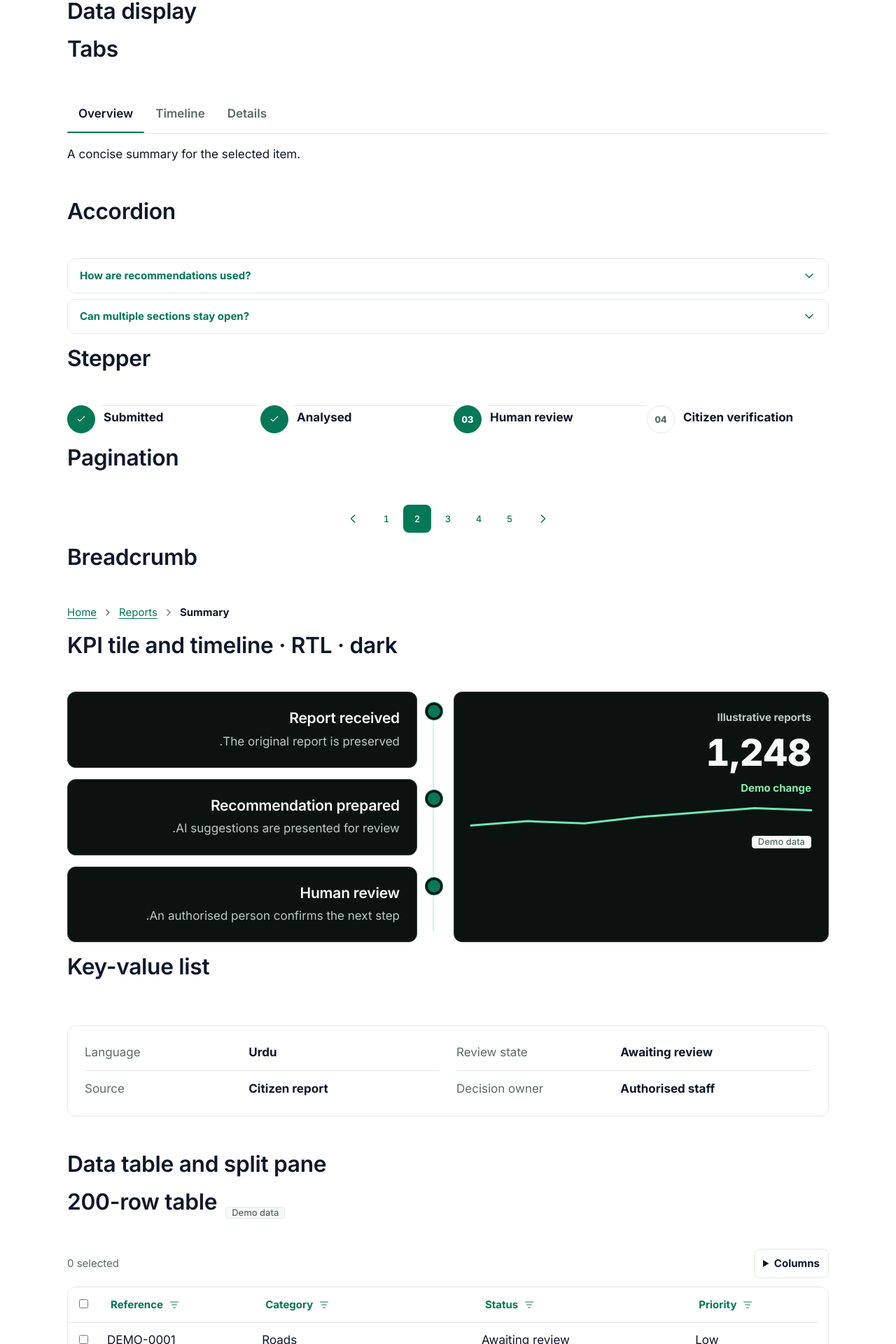
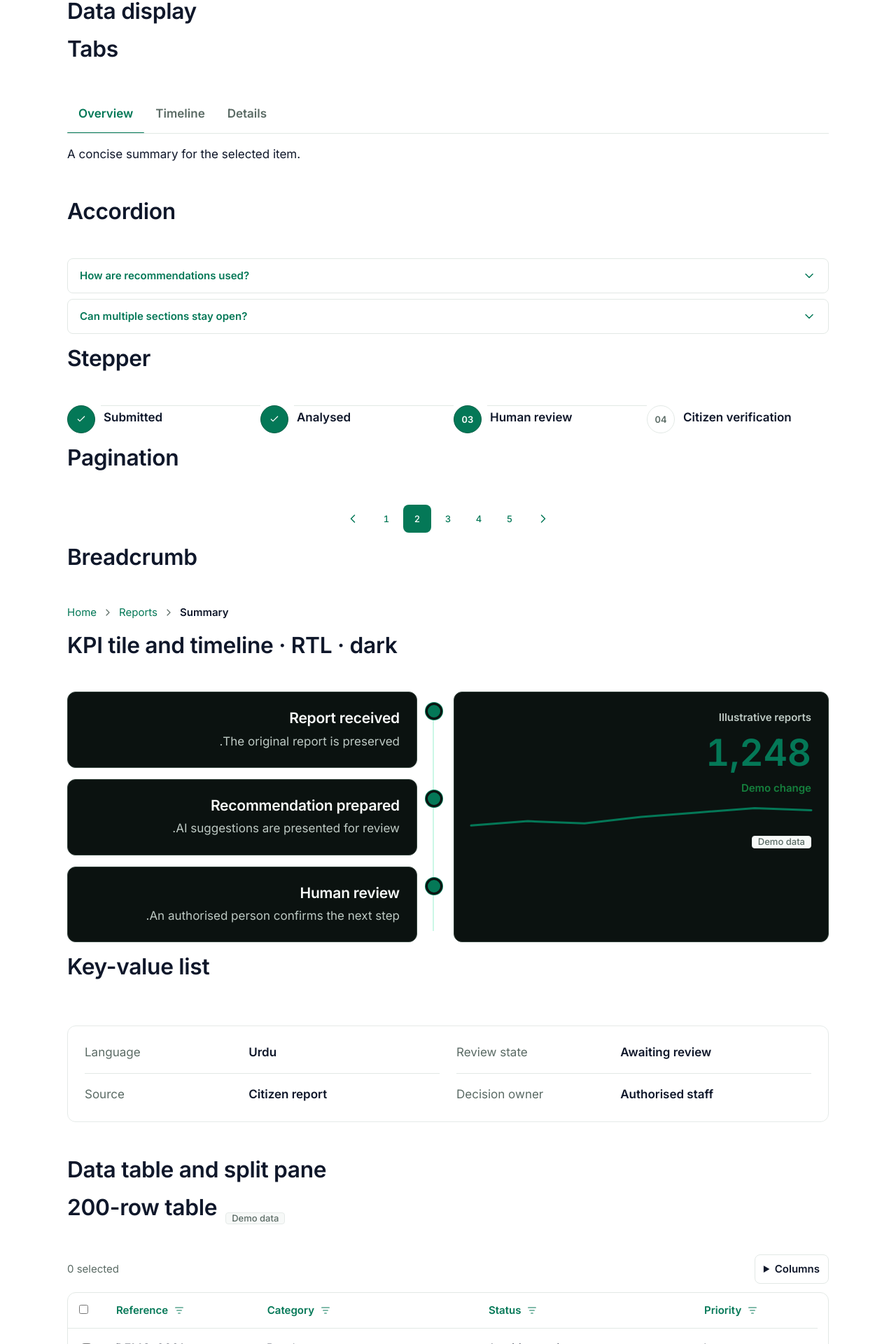
Before and after one commit to fa2023-fyp/Civic-Lens-AI, a React (Vite) app: page /dev/ui in a window 1280 px wide. Shown: the part 9983-11903 px from the top of the page at 70% size. Built offline with nearby package versions, Linux system fonts and the light colour scheme; a web font is replaced by a local one.

Commit message:
style(ui): clean tables, tabs, timeline and KPI tiles

```diff
--- a/src/components/ui/Accordion/Accordion.css
+++ b/src/components/ui/Accordion/Accordion.css
@@ -6,7 +6,7 @@
 .ui-accordion__item {
   overflow: hidden;
   border: var(--border-width) solid var(--border);
-  border-radius: var(--radius-2);
+  border-radius: var(--radius-1);
   background: var(--surface);
 }
 
@@ -28,7 +28,7 @@
 }
 
 .ui-accordion__title {
-  font-weight: 700;
+  font-weight: 600;
 }
 
 .ui-accordion__icon {
--- a/src/components/ui/Breadcrumb/Breadcrumb.css
+++ b/src/components/ui/Breadcrumb/Breadcrumb.css
@@ -23,14 +23,12 @@
 
 .ui-breadcrumb__item a {
   color: var(--brand);
-  text-decoration: underline;
-  text-underline-offset: 0.2em;
 }
 
 .ui-breadcrumb__item [aria-current='page'] {
   overflow: hidden;
   color: var(--text);
-  font-weight: 700;
+  font-weight: 600;
   text-overflow: ellipsis;
   white-space: nowrap;
 }
--- a/src/components/ui/DataTable/DataTable.css
+++ b/src/components/ui/DataTable/DataTable.css
@@ -32,11 +32,11 @@
   color: var(--text);
   cursor: pointer;
   font-size: var(--text-sm);
-  font-weight: 700;
+  font-weight: 600;
 }
 
 .ui-data-table__column-menu summary:focus-visible {
-  outline: 2px solid var(--focus-ring);
+  outline: 2px solid var(--brand);
   outline-offset: 2px;
 }
 
@@ -74,7 +74,7 @@
 }
 
 .ui-data-table__scroll:focus-visible {
-  outline: 2px solid var(--focus-ring);
+  outline: 2px solid var(--brand);
   outline-offset: 2px;
 }
 
@@ -95,9 +95,9 @@
 .ui-data-table th {
   border-block-end: var(--border-width) solid var(--border);
   padding: var(--space-2) var(--space-3);
-  background: var(--surface-muted);
   color: var(--text);
   font-size: var(--text-sm);
+  font-weight: 600;
   text-align: start;
   white-space: nowrap;
 }
@@ -106,13 +106,13 @@
   justify-content: flex-start;
   padding: var(--space-1);
   font: inherit;
-  font-weight: 700;
+  font-weight: 600;
   text-align: start;
 }
 
 .ui-data-table td {
   border-block-end: var(--border-width) solid var(--border);
-  padding: var(--space-3);
+  padding: var(--space-4);
   color: var(--text);
   line-height: 1.45;
 }
@@ -126,7 +126,7 @@
 }
 
 .ui-data-table tbody tr:focus-visible {
-  outline: 2px solid var(--focus-ring);
+  outline: 2px solid var(--brand);
   outline-offset: -2px;
 }
 
@@ -240,7 +240,7 @@
     color: var(--text-muted);
     content: attr(data-label);
     font-size: var(--text-sm);
-    font-weight: 700;
+    font-weight: 600;
   }
 
   .ui-data-table tbody tr td:last-child {
--- a/src/components/ui/KPITile/KPITile.css
+++ b/src/components/ui/KPITile/KPITile.css
@@ -9,20 +9,20 @@
   margin: 0;
   color: var(--text-muted);
   font-size: var(--text-sm);
-  font-weight: 700;
+  font-weight: 600;
 }
 
 .ui-kpi-tile__value {
-  color: var(--text);
+  color: var(--brand);
   font-size: var(--text-4xl);
   font-variant-numeric: tabular-nums;
-  font-weight: 800;
+  font-weight: 600;
   line-height: 1;
 }
 
 .ui-kpi-tile__delta {
   font-size: var(--text-sm);
-  font-weight: 700;
+  font-weight: 600;
 }
 
 .ui-kpi-tile__delta--positive {
@@ -58,18 +58,14 @@
   color: var(--dark-text-muted);
 }
 
-.ui-kpi-tile--dark .ui-kpi-tile__value {
-  color: var(--dark-text);
-}
-
 .ui-kpi-tile--dark .ui-kpi-tile__delta--positive {
-  color: #86efac;
+  color: var(--status-success);
 }
 
 .ui-kpi-tile--dark .ui-kpi-tile__delta--negative {
-  color: #fda4af;
+  color: var(--status-danger);
 }
 
 .ui-kpi-tile--dark .ui-kpi-tile__sparkline {
-  color: #6ee7b7;
+  color: var(--brand);
 }
--- a/src/components/ui/KeyValueList/KeyValueList.css
+++ b/src/components/ui/KeyValueList/KeyValueList.css
@@ -15,7 +15,7 @@
   grid-template-columns: minmax(8rem, 0.8fr) minmax(0, 1fr);
   gap: var(--space-4);
   border-block-end: var(--border-width) solid var(--border);
-  padding-block: var(--space-3);
+  padding-block: var(--space-4);
 }
 
 .ui-key-value-list__item:first-child,
@@ -37,7 +37,7 @@
   min-inline-size: 0;
   margin: 0;
   color: var(--text);
-  font-weight: 700;
+  font-weight: 600;
   overflow-wrap: anywhere;
 }
 
@@ -60,7 +60,7 @@
 
   .ui-key-value-list--2-column .ui-key-value-list__item {
     border-block-end: var(--border-width) solid var(--border);
-    padding-block: var(--space-3);
+    padding-block: var(--space-4);
   }
 
   .ui-key-value-list--2-column .ui-key-value-list__item:first-child {
--- a/src/components/ui/SplitPane/SplitPane.css
+++ b/src/components/ui/SplitPane/SplitPane.css
@@ -43,7 +43,7 @@
 }
 
 .ui-split-pane__separator:focus-visible {
-  outline: 2px solid var(--focus-ring);
+  outline: 2px solid var(--brand);
   outline-offset: 2px;
 }
 
--- a/src/components/ui/Stepper/Stepper.css
+++ b/src/components/ui/Stepper/Stepper.css
@@ -47,14 +47,14 @@
   background: var(--surface);
   font-size: var(--text-xs);
   font-variant-numeric: tabular-nums;
-  font-weight: 800;
+  font-weight: 600;
 }
 
 .ui-stepper__step.is-current .ui-stepper__marker,
 .ui-stepper__step.is-complete .ui-stepper__marker {
-  border-color: #047857;
-  background: #047857;
-  color: #fff;
+  border-color: var(--brand-strong);
+  background: var(--brand);
+  color: var(--brand-contrast);
 }
 
 .ui-stepper__copy {
@@ -66,7 +66,7 @@
 
 .ui-stepper__title {
   color: var(--text);
-  font-weight: 700;
+  font-weight: 600;
 }
 
 .ui-stepper__description {
--- a/src/components/ui/Tabs/Tabs.css
+++ b/src/components/ui/Tabs/Tabs.css
@@ -24,20 +24,23 @@
   white-space: nowrap;
 }
 
-.ui-tabs__tab:hover,
-.ui-tabs__tab.is-selected {
+.ui-tabs__tab:hover {
   color: var(--text);
 }
 
+.ui-tabs__tab.is-selected {
+  color: var(--brand);
+}
+
 .ui-tabs__tab:focus-visible {
-  outline: 2px solid var(--focus-ring);
+  outline: 2px solid var(--brand);
   outline-offset: -2px;
 }
 
 .ui-tabs__underline {
   position: absolute;
   inset-block-end: -1px;
-  block-size: 3px;
+  block-size: 2px;
   border-radius: var(--radius-pill);
   background: var(--brand);
   pointer-events: none;
@@ -55,7 +58,7 @@
 }
 
 .ui-tabs__panel:focus-visible {
-  outline: 2px solid var(--focus-ring);
+  outline: 2px solid var(--brand);
   outline-offset: 2px;
 }
 
```
Also changed, not shown: 1 other file (tests, documents, lock files or other folders).
